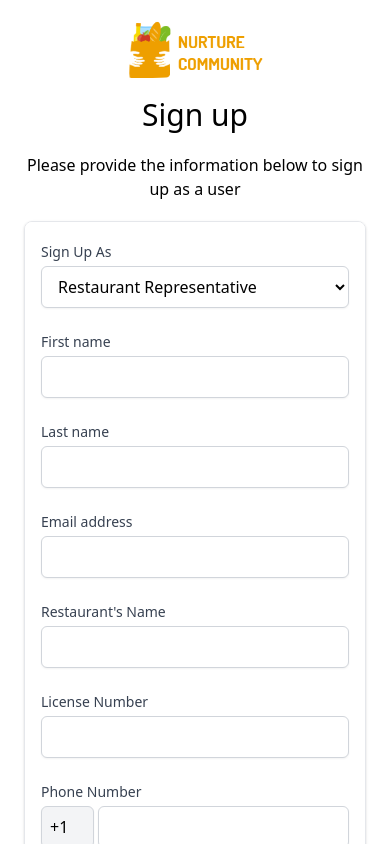
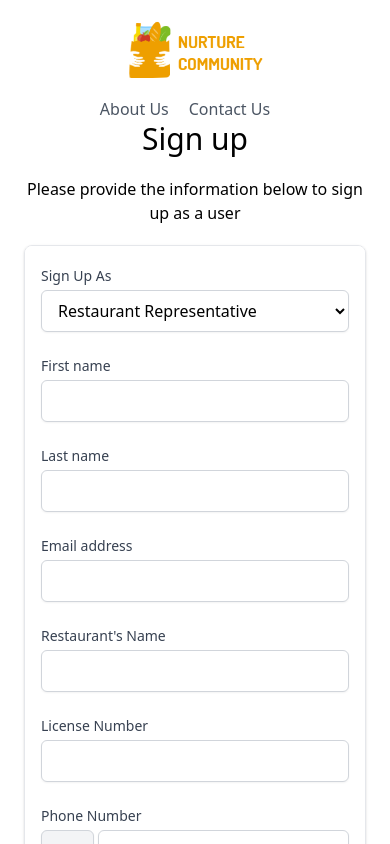
Before and after one commit to Anubha-31/Nurture-Community, a Vue app: page /sign-up in a window 390 px wide. Shown: the top 844 px of the page. Built offline with nearby package versions, Linux system fonts and the light colour scheme.

Commit message:
responsive signup

```diff
--- a/src/views/SignUp.vue
+++ b/src/views/SignUp.vue
@@ -5,6 +5,10 @@
         <router-link to="/" class="flex title-font font-medium items-center text-gray-900 mb-4 md:mb-0">
           <img src="..\assets\images\logo.png" alt="" class="w-36">
         </router-link>
+        <nav class=" md:mr-auto md:ml-4 md:py-1 md:pl-4 md:border-l md:border-gray-400 flex flex-wrap items-center text-base justify-center">
+          <a class="mr-5 hover:text-gray-900 cursor-pointer">About Us</a>
+          <a class="mr-5 hover:text-gray-900 cursor-pointer">Contact Us</a>
+        </nav>
       </div>
     </header>
     <div class="container mx-auto px-6">
```
